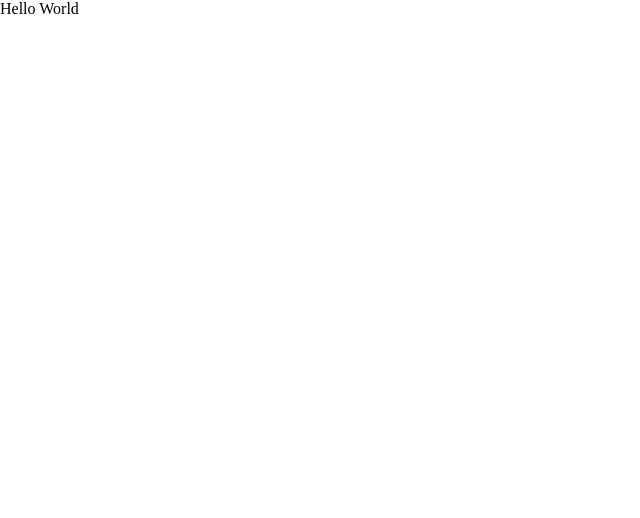
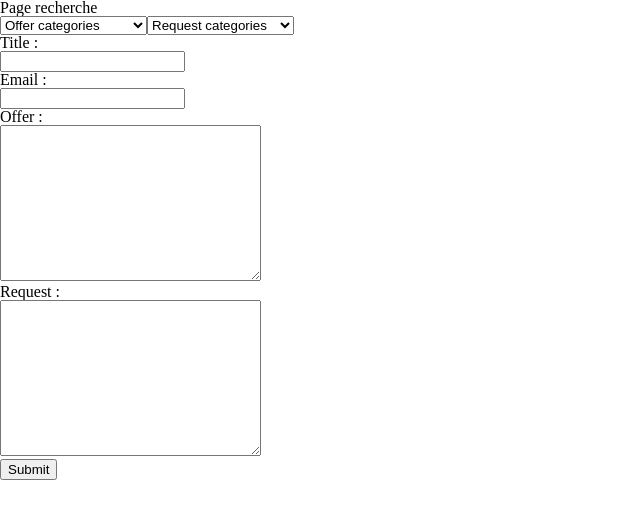
Before and after one commit to Maenhout/hackathon, a React (Create React App) app: page / in a window 1280 px wide. Shown: the top 518 px of the page, without its empty margins (0-640 px from the left). Built offline with nearby package versions, Linux system fonts and the light colour scheme.

Commit message:
created he submission form and passed an axios.post to post inputs to db, and finally created a request page components but still empty

```diff
--- a/package.json
+++ b/package.json
@@ -6,9 +6,11 @@
     "@testing-library/jest-dom": "^5.11.10",
     "@testing-library/react": "^11.2.6",
     "@testing-library/user-event": "^12.8.3",
+    "axios": "^0.21.1",
     "react": "^17.0.2",
     "react-dom": "^17.0.2",
     "react-scripts": "4.0.3",
+    "styled-components": "^5.3.0",
     "web-vitals": "^1.1.1"
   },
   "scripts": {
--- a/src/App.jsx
+++ b/src/App.jsx
@@ -1,9 +1,11 @@
-import SampleComponent from './components/SampleComponent';
+import SubmissionForm from './components/SubmissionForm/SubmissionForm';
+import SwapRequest from './components/SwapRequest/SwapRequest';
 
 function App() {
   return (
     <div className="App">
-      <SampleComponent />
+      <SwapRequest />
+      <SubmissionForm />
     </div>
   );
 }
--- a/src/components/SampleComponent.jsx
+++ /dev/null
@@ -1,4 +0,0 @@
-function SampleComponent() {
-  return <>Hello World</>;
-}
-export default SampleComponent;
--- /dev/null
+++ b/src/components/SubmissionForm/Style.jsx
@@ -0,0 +1,5 @@
+import styled from 'styled-components';
+
+const SsubmissionForm = styled.div``;
+
+export default SsubmissionForm;
--- /dev/null
+++ b/src/components/SubmissionForm/SubmissionForm.jsx
@@ -0,0 +1,140 @@
+import { useState } from 'react';
+import axios from 'axios';
+import SsubmissionForm from './Style';
+
+export default function SubmissionForm() {
+  const [isSent, setIsSent] = useState(false);
+  const [details, setDetails] = useState({
+    offerCategory: '',
+    requestCategory: '',
+    title: '',
+    email: '',
+    offer: '',
+    request: '',
+  });
+  const handleChange = (evt) => {
+    const newDetails = { ...details };
+    newDetails[evt.target.name] = evt.target.value;
+    setDetails(newDetails);
+  };
+
+  const handleSubmit = (e) => {
+    e.preventDefault();
+
+    axios.post(`http://localhost:5050/postswap`, details).then(
+      (response) => {
+        console.log(response);
+        setIsSent(true);
+      },
+      (error) => {
+        console.log(error);
+      }
+    );
+  };
+
+  return (
+    <SsubmissionForm>
+      {isSent ? (
+        <div className="button">
+          <button type="button" className="inactive">
+            Submitted
+          </button>
+        </div>
+      ) : (
+        <form onSubmit={handleSubmit}>
+          <div className="select">
+            <label htmlFor="offerCategory">
+              <select
+                name="offerCategory"
+                id="offerCategory"
+                onChange={handleChange}
+                required
+              >
+                <option>Offer categories </option>
+                <option>Graphic & Design</option>
+                <option>Digital Marketing</option>
+                <option>Writing & Translation</option>
+                <option>Video & Animation</option>
+                <option>Music & Audio</option>
+                <option>Programming & Tech</option>
+                <option>Data</option>
+                <option>Business</option>
+                <option>Lifestyle</option>
+              </select>
+            </label>
+            <label htmlFor="requestCategory">
+              <select
+                name="requestCategory"
+                id="requestCategory"
+                onChange={handleChange}
+                required
+              >
+                <option>Request categories</option>
+                <option>Graphic & Design</option>
+                <option>Digital Marketing</option>
+                <option>Writing & Translation</option>
+                <option>Video & Animation</option>
+                <option>Music & Audio</option>
+                <option>Programming & Tech</option>
+                <option>Data</option>
+                <option>Business</option>
+                <option>Lifestyle</option>
+              </select>
+            </label>
+          </div>
+          <div className="title">
+            <p>Title :</p>
+            <label htmlFor="title">
+              <input
+                type="text"
+                name="title"
+                onChange={handleChange}
+                required
+              />
+            </label>
+          </div>
+          <div className="email">
+            <p>Email :</p>
+            <label htmlFor="email">
+              <input
+                type="email"
+                name="email"
+                onChange={handleChange}
+                required
+              />
+            </label>
+          </div>
+          <div className="offer">
+            <p>Offer :</p>
+            <label htmlFor="offer">
+              <textarea
+                name="offer"
+                id="offer"
+                cols="30"
+                rows="10"
+                onChange={handleChange}
+                required
+              />
+            </label>
+          </div>
+          <div className="request">
+            <p>Request :</p>
+            <label htmlFor="request">
+              <textarea
+                name="request"
+                id="Request"
+                cols="30"
+                rows="10"
+                onChange={handleChange}
+                required
+              />
+            </label>
+          </div>
+          <div className="button">
+            <input type="submit" className="active" />
+          </div>
+        </form>
+      )}
+    </SsubmissionForm>
+  );
+}
--- /dev/null
+++ b/src/components/SwapRequest/Style.jsx
@@ -0,0 +1,5 @@
+import styled from 'styled-components';
+
+const SswapRequest = styled.div``;
+
+export default SswapRequest;
--- /dev/null
+++ b/src/components/SwapRequest/SwapRequest.jsx
@@ -0,0 +1,5 @@
+import SswapRequest from './Style';
+
+export default function SwapRequest() {
+  return <SswapRequest>Page recherche</SswapRequest>;
+}
--- a/src/index.jsx
+++ b/src/index.jsx
@@ -3,6 +3,7 @@ import ReactDOM from 'react-dom';
 import './index.css';
 import App from './App';
 import reportWebVitals from './reportWebVitals';
+import './reset.css';
 
 ReactDOM.render(
   <React.StrictMode>
--- /dev/null
+++ b/src/reset.css
@@ -0,0 +1,129 @@
+/* http://meyerweb.com/eric/tools/css/reset/
+   v2.0 | 20110126
+   License: none (public domain)
+*/
+
+html,
+body,
+div,
+span,
+applet,
+object,
+iframe,
+h1,
+h2,
+h3,
+h4,
+h5,
+h6,
+p,
+blockquote,
+pre,
+a,
+abbr,
+acronym,
+address,
+big,
+cite,
+code,
+del,
+dfn,
+em,
+img,
+ins,
+kbd,
+q,
+s,
+samp,
+small,
+strike,
+strong,
+sub,
+sup,
+tt,
+var,
+b,
+u,
+i,
+center,
+dl,
+dt,
+dd,
+ol,
+ul,
+li,
+fieldset,
+form,
+label,
+legend,
+table,
+caption,
+tbody,
+tfoot,
+thead,
+tr,
+th,
+td,
+article,
+aside,
+canvas,
+details,
+embed,
+figure,
+figcaption,
+footer,
+header,
+hgroup,
+menu,
+nav,
+output,
+ruby,
+section,
+summary,
+time,
+mark,
+audio,
+video {
+  margin: 0;
+  padding: 0;
+  border: 0;
+  font-size: 100%;
+  font: inherit;
+  vertical-align: baseline;
+}
+/* HTML5 display-role reset for older browsers */
+article,
+aside,
+details,
+figcaption,
+figure,
+footer,
+header,
+hgroup,
+menu,
+nav,
+section {
+  display: block;
+}
+body {
+  line-height: 1;
+}
+ol,
+ul {
+  list-style: none;
+}
+blockquote,
+q {
+  quotes: none;
+}
+blockquote:before,
+blockquote:after,
+q:before,
+q:after {
+  content: '';
+  content: none;
+}
+table {
+  border-collapse: collapse;
+  border-spacing: 0;
+}
```
